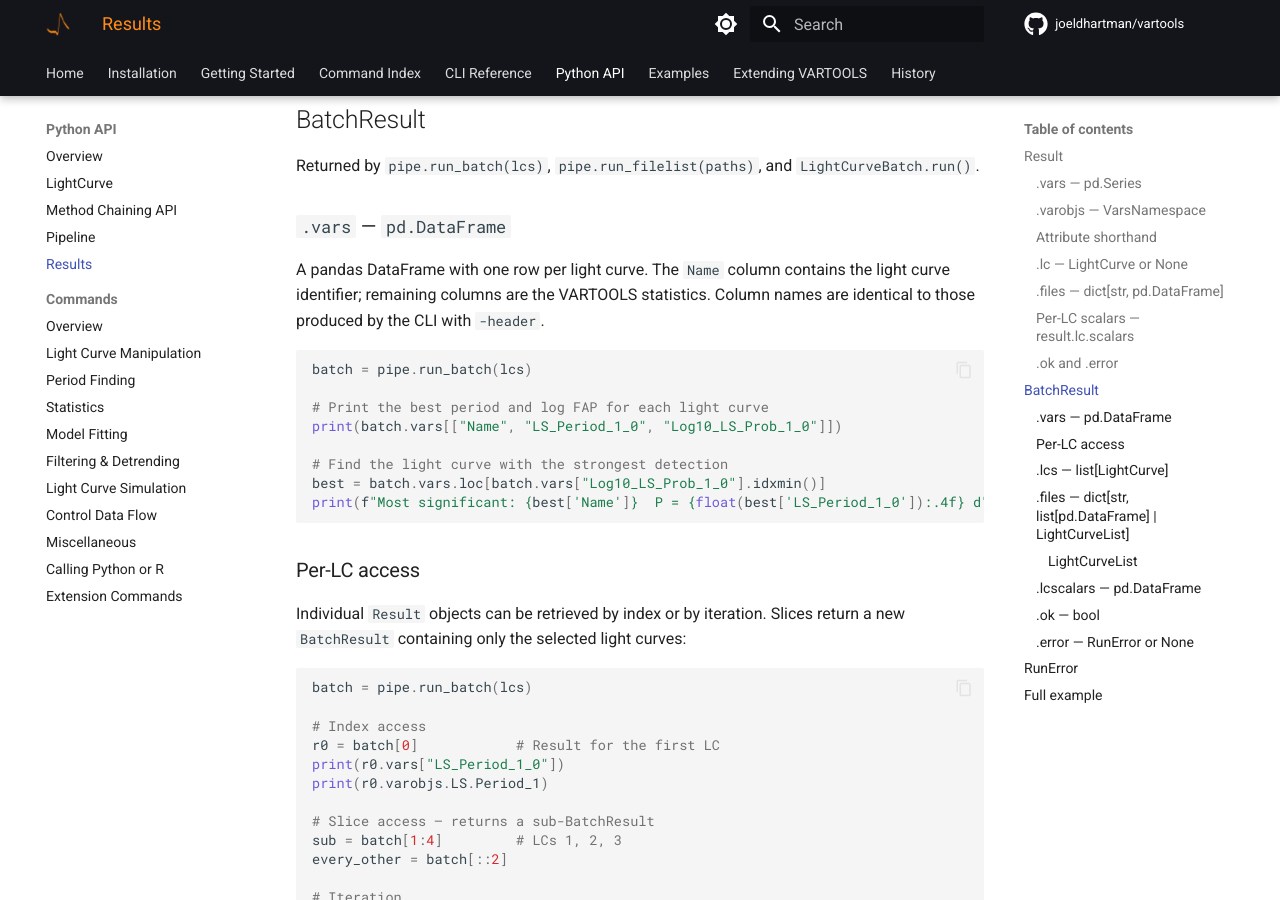
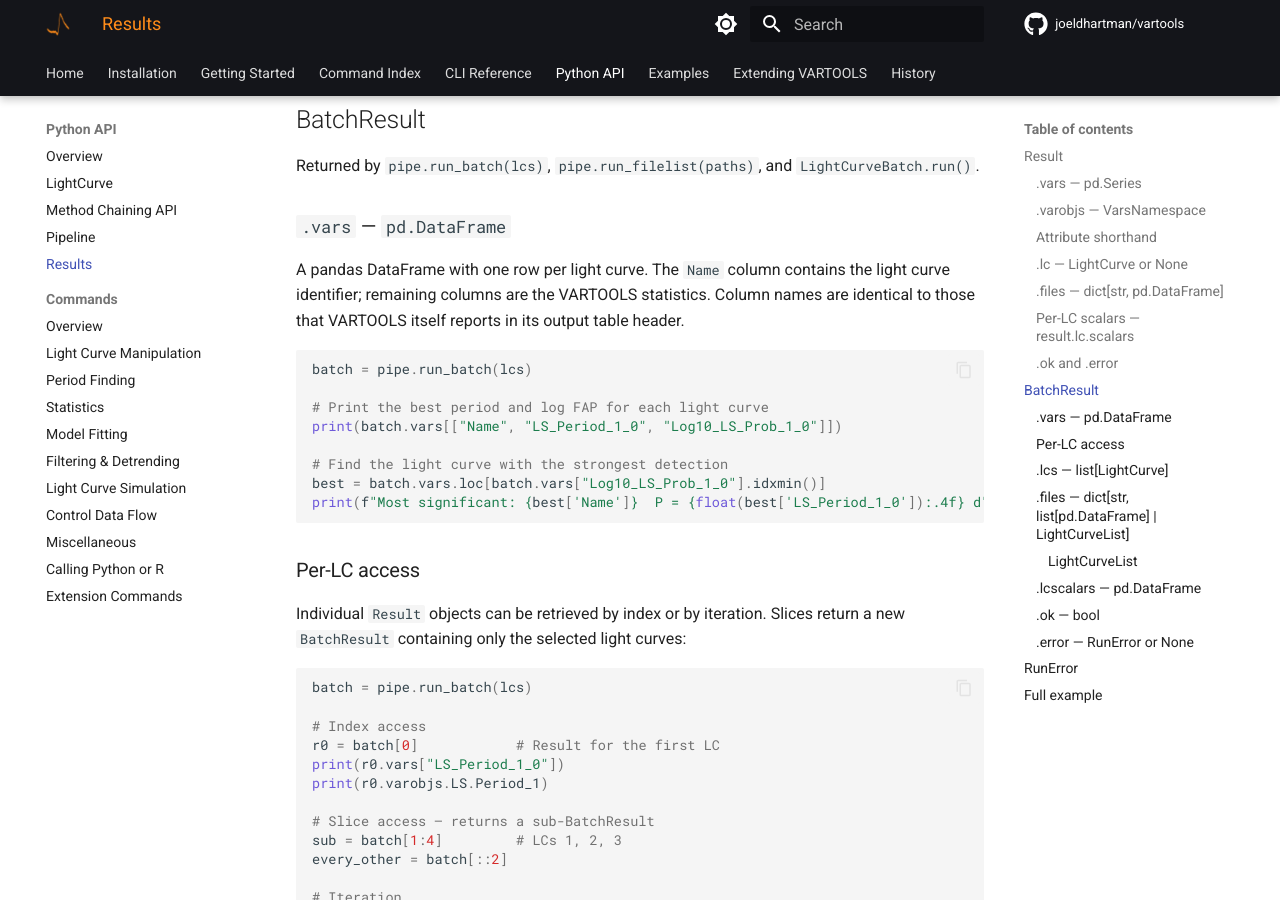
Before and after one commit to joeldhartman/vartools-site, an MkDocs documentation site: the page built from docs/python/results.md, in a window 1280 px wide and 900 px high, scrolled down 3098 px. Built offline with MkDocs 1.6.1 and Material for MkDocs 9.7.7, drawn with Linux system fonts in a browser that asks for light colours; comment, search, counter and statistics services are not loaded; the version menu is left out; some of the changed text lies outside the part shown.

Commit message:
Docs: rewrite results.md intro

````diff
--- a/docs/python/results.md
+++ b/docs/python/results.md
@@ -159,7 +158,7 @@
 
 A pandas DataFrame with one row per light curve. The `Name` column contains
 the light curve identifier; remaining columns are the VARTOOLS statistics.
-Column names are identical to those produced by the CLI with `-header`.
+Column names are identical to those that VARTOOLS itself reports in its output table header.
 
 ```python
 batch = pipe.run_batch(lcs)
@@ -232,7 +231,7 @@
   values are `pd.DataFrame`s.
 * For `cmd.o(capture=True)` the values are
   [`LightCurveList`](#lightcurvelist)s — list subclasses that also
-  support **by-name** lookup.
+  support by-name lookup.
 
 ```python
 for name, df in zip([lc.name for lc in lcs], batch.files["LS_periodogram_0"]):
````
Also changed, not shown: other parts of docs/python/results.md (+1 -2 lines).
